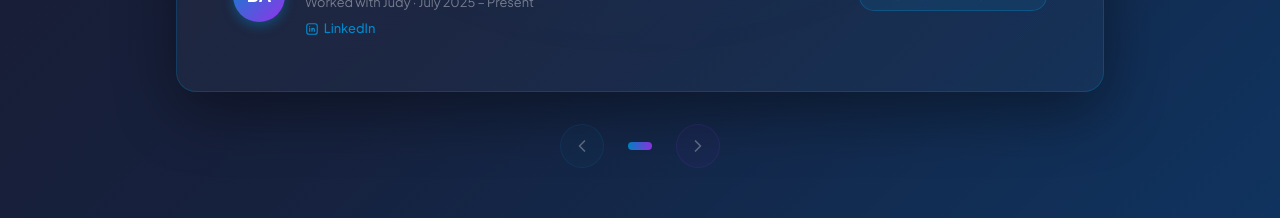
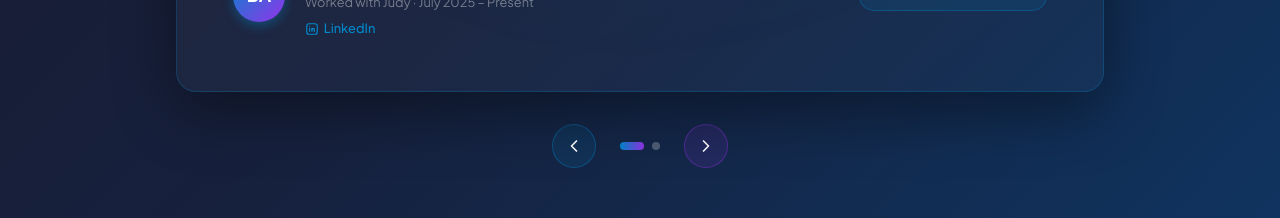
Before and after one commit to joudikab01/joudi_portfolio-01, a React (Vite) app: page / in a window 1280 px wide. Shown: the part 7880-8098 px from the top of the page. Built offline with nearby package versions, Linux system fonts and the light colour scheme.

Commit message:
feat(recommendation):nazem

```diff
--- a/src/data/portfolioData.ts
+++ b/src/data/portfolioData.ts
@@ -267,6 +267,15 @@ export const recommendations: Recommendation[] = [
       "During our collaboration on the Pyramind project, I had the pleasure of overseeing Nazem Almsouti, and I can state with confidence that he is a superb frontend engineer. He is quick, very talented, and very proactive. He takes the initiative without waiting for guidance and never lets obstacles stand in the way of advancement. Rather than claiming that something is challenging, he always finds a solution. He doesn't need micromanagement, is adaptable, and is a pleasure to work with. He is quick to grasp requirements, meticulous, and regularly completes excellent work on schedule. His dedication, work ethic, and sense of ownership are genuinely remarkable. He would be a great asset to any team.",
     linkedin: "https://www.linkedin.com/in/bisher-al-hasani-19008a219/",
   },
+  {
+    name: "Nazem Almsouti",
+    title: "Software Engineer · Frontend ",
+    expertise: "Frontend ",
+    relationship: "Worked with Judy · Pyramind Project at Pharaon Group",
+    message:
+      "I had the opportunity to work with Judy Alqabbani at Pharaon Group on the Pyramind project, where she served as Project Manager and I contributed as a frontend developer. Judy's strength lies in how she handles requirements: clearly written, well-structured, and easy to act on. Tasks were properly defined before they reached the team, which reduced unnecessary back-and-forth significantly. She managed task distribution and scheduling with a practical approach, took deadlines seriously, and followed up on project releases in an organized manner. When issues came up, she addressed them with a problem-solving mindset and was open to technical input from the development side, which kept communication straightforward. I'd recommend Judy to any team that values clear processes, on-time delivery, and structured project management.",
+    linkedin: "https://www.linkedin.com/in/nazem-almsouti/",
+  },
 ];
 
 export const experiences: Experience[] = [
```
